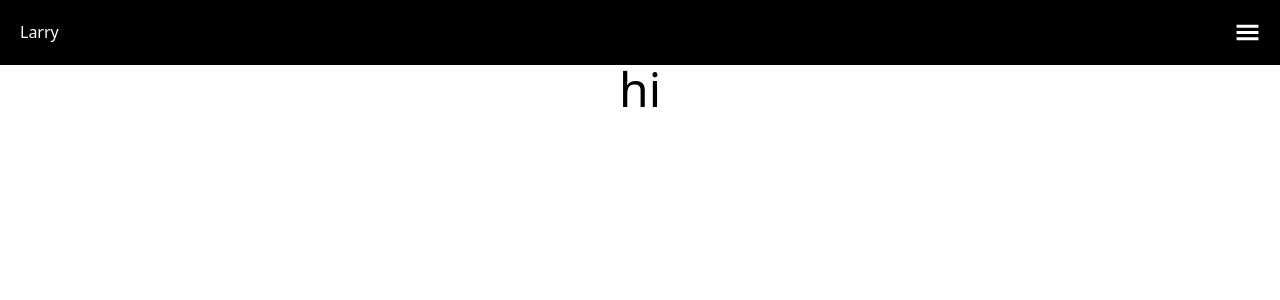
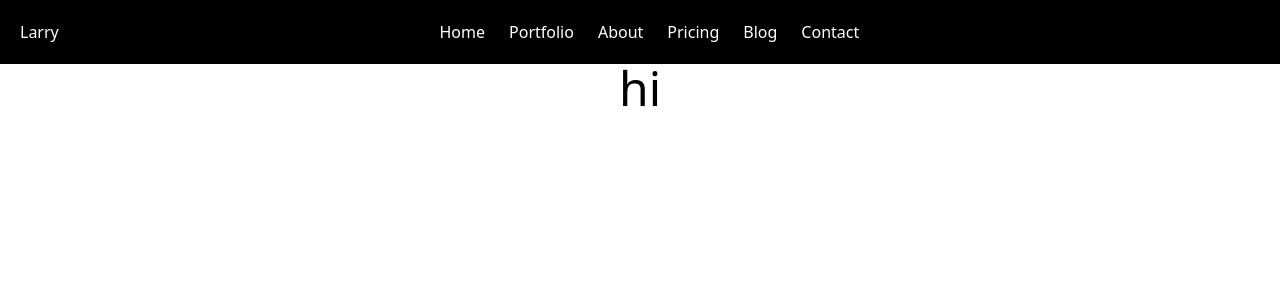
Before and after one commit to LarryWongKaHei/Portfolio, a React (Create React App) app: page / in a window 1280 px wide. Shown: the top 300 px of the page. Built offline with nearby package versions, Linux system fonts and the light colour scheme.

Commit message:
Set up responsive navbar

```diff
--- a/src/Components/Navbar.js
+++ b/src/Components/Navbar.js
@@ -11,33 +11,30 @@ export function Navbar (){
 
     return (
         <div className="bg-black text-white py-5 sticky top-0 flex justify-between">
-            <div id="logoAndName" className="flex justify-start ml-5">
-                Larry
+            <div id="logoAndName" className="flex ml-5">Larry</div>
+            <div className="mx-auto">
+                <ul className="hidden md:flex gap-6 pr-10">
+                    <li className="hover:text-gray-600 cursor-pointer">Home</li>
+                    <li className="hover:text-gray-600 cursor-pointer">Portfolio</li>
+                    <li className="hover:text-gray-600 cursor-pointer">About</li>
+                    <li className="hover:text-gray-600 cursor-pointer">Pricing</li>
+                    <li className="hover:text-gray-600 cursor-pointer">Blog</li>
+                    <li className="hover:text-gray-600 cursor-pointer">Contact</li>
+                </ul>
             </div>
-            <div>
+            <div id="menu" className={showMenu? "fixed left-0 top-16 bg-black h-full opacity-90 transition duration-500 ease-in-out"
+            : "transition duration-300 ease-out fixed right-[100%]"}>
+                <ul className="mt-10 flex flex-col gap-20 mx-20">
+                    <li className="hover:text-gray-600 cursor-pointer">Home</li>
+                    <li className="hover:text-gray-600 cursor-pointer">Portfolio</li>
+                    <li className="hover:text-gray-600 cursor-pointer">About</li>
+                    <li className="hover:text-gray-600 cursor-pointer">Pricing</li>
+                    <li className="hover:text-gray-600 cursor-pointer">Blog</li>
+                    <li className="hover:text-gray-600 cursor-pointer">Contact</li>
+                </ul>
+            </div>
+            <div className="block md:hidden">
                 <GiHamburgerMenu size={25} className="mr-5 hover:cursor-pointer" onClick={clickMenu}/>
-            </div>
-            <div id="menu" className={showMenu? "fixed left-0 top-16 bg-black h-full opacity-90 transition duration-500 ease-in-out" : "transition duration-300 ease-out fixed right-[100%]"}>
-                <ul className="mt-10 flex flex-col gap-20 mx-20">
-                    <li className="hover:text-gray-600 hover:cursor-pointer">
-                        Home
-                    </li>
-                    <li className="hover:text-gray-600 hover:cursor-pointer">
-                        Portfolio
-                    </li>
-                    <li className="hover:text-gray-600 hover:cursor-pointer">
-                        About
-                    </li>
-                    <li className="hover:text-gray-600 hover:cursor-pointer">
-                        Pricing
-                    </li>
-                    <li className="hover:text-gray-600 hover:cursor-pointer">
-                        Blog
-                    </li>
-                    <li className="hover:text-gray-600 hover:cursor-pointer">
-                        Contact
-                    </li>
-                </ul>
             </div>
         </div>
     )
```
